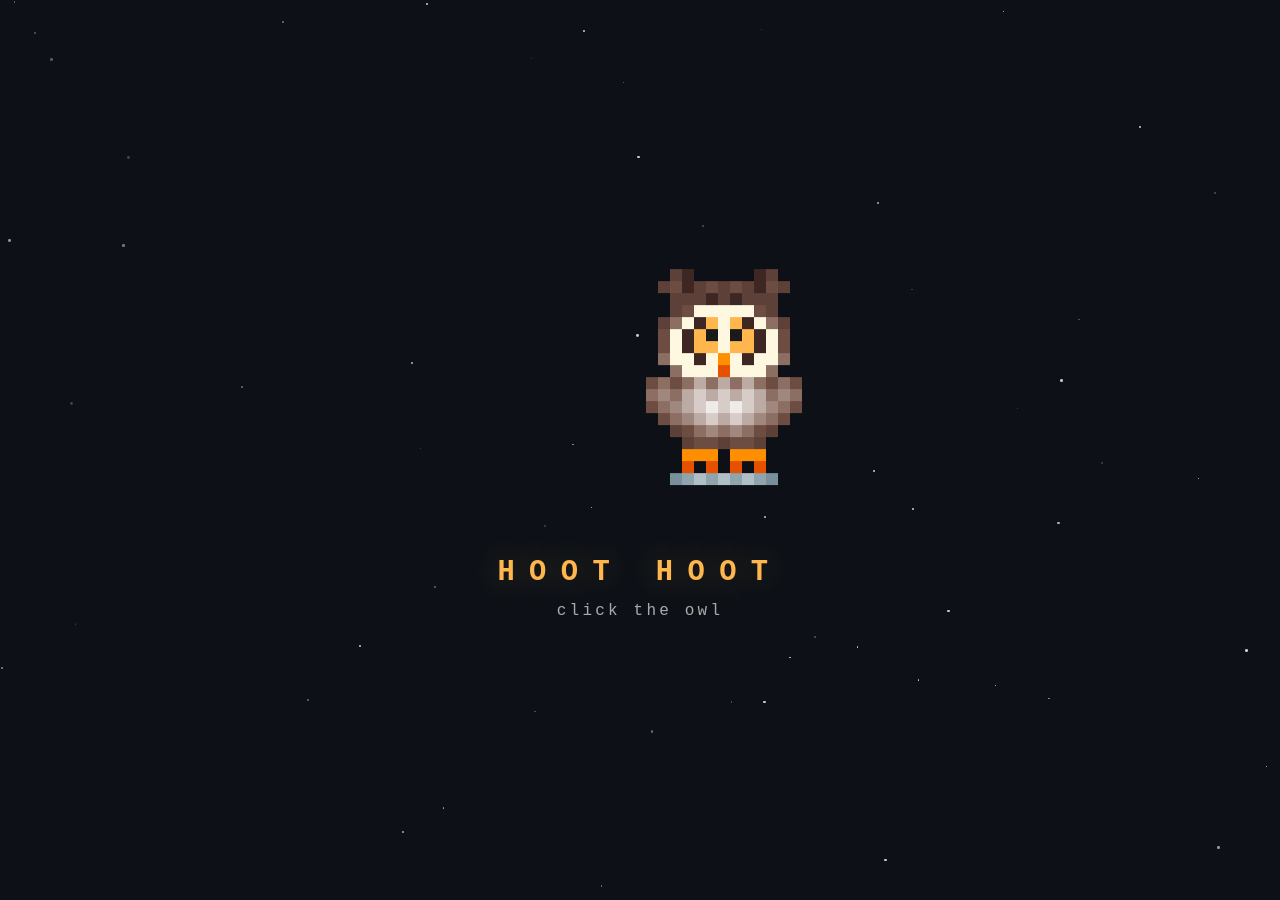
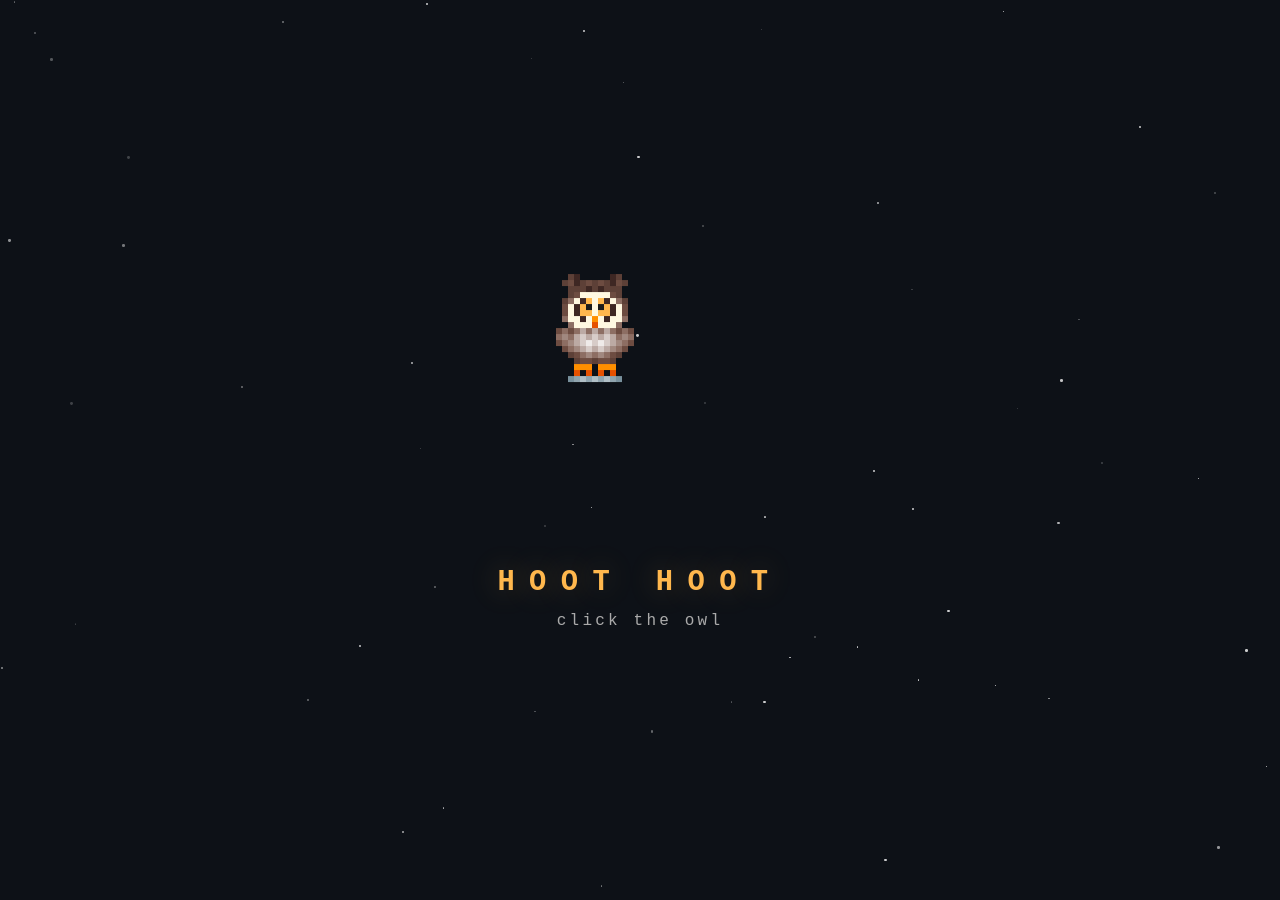
Before and after one commit to kunlundesign/kunlundesign.github.io, a Jekyll site: the page index.html, which Jekyll copies as it is, in a window 1280 px wide. Built offline with Jekyll 4.4.1, drawn with Linux system fonts in a browser that asks for light colours.

Commit message:
修复猫头鹰位置和点击
- 添加透明点击区域覆盖整个猫头鹰
- 简化动画 transform
- 调整容器尺寸

```diff
--- a/index.html
+++ b/index.html
@@ -21,25 +21,21 @@
     .owl-container {
       position: relative;
       width: 180px;
-      height: 220px;
-      display: flex;
-      align-items: center;
-      justify-content: center;
+      height: 240px;
       margin-bottom: 1rem;
     }
 
     /* 像素猫头鹰 - 参考图重绘 */
     .pixel-owl {
       position: absolute;
-      top: 0;
-      left: 50%;
-      transform: translateX(-50%) scale(2);
+      top: 10px;
+      left: 0;
       width: 6px;
       height: 6px;
       background: transparent;
-      cursor: pointer;
       animation: float 3s ease-in-out infinite;
       image-rendering: pixelated;
+      pointer-events: none;
       /* 6px 单位像素网格 */
       box-shadow:
         /* 耳朵左 */
@@ -81,19 +77,29 @@
     }
 
     @keyframes float {
-      0%, 100% { transform: translateX(-50%) scale(2) translateY(0); }
-      50% { transform: translateX(-50%) scale(2) translateY(-4px); }
+      0%, 100% { transform: translateY(0); }
+      50% { transform: translateY(-6px); }
     }
 
-    .pixel-owl:hover { filter: brightness(1.15); }
-    .pixel-owl:active { transform: translateX(-50%) scale(1.9); }
+    .owl-container:hover .pixel-owl { filter: brightness(1.15); }
 
     @keyframes shake {
-      0%, 100% { transform: translateX(-50%) scale(2) rotate(0); }
-      25% { transform: translateX(-50%) scale(2) rotate(-8deg); }
-      75% { transform: translateX(-50%) scale(2) rotate(8deg); }
+      0%, 100% { transform: rotate(0); }
+      25% { transform: rotate(-8deg); }
+      75% { transform: rotate(8deg); }
     }
     .pixel-owl.angry { animation: shake 0.2s ease-in-out 2; }
+
+    /* 点击区域 */
+    .owl-hitbox {
+      position: absolute;
+      top: 0;
+      left: 0;
+      width: 100%;
+      height: 100%;
+      cursor: pointer;
+      z-index: 10;
+    }
 
     /* 对话气泡 */
     .speech-bubble {
@@ -169,9 +175,10 @@
 <body>
   <div class="stars" id="stars"></div>
 
-  <div class="owl-container">
+  <div class="owl-container" id="owlContainer">
     <div class="speech-bubble" id="speech"></div>
     <div class="pixel-owl" id="owl"></div>
+    <div class="owl-hitbox" id="owlHitbox"></div>
   </div>
 
   <div class="text">
```
Also changed, not shown: other parts of index.html (+2 -1 lines).
